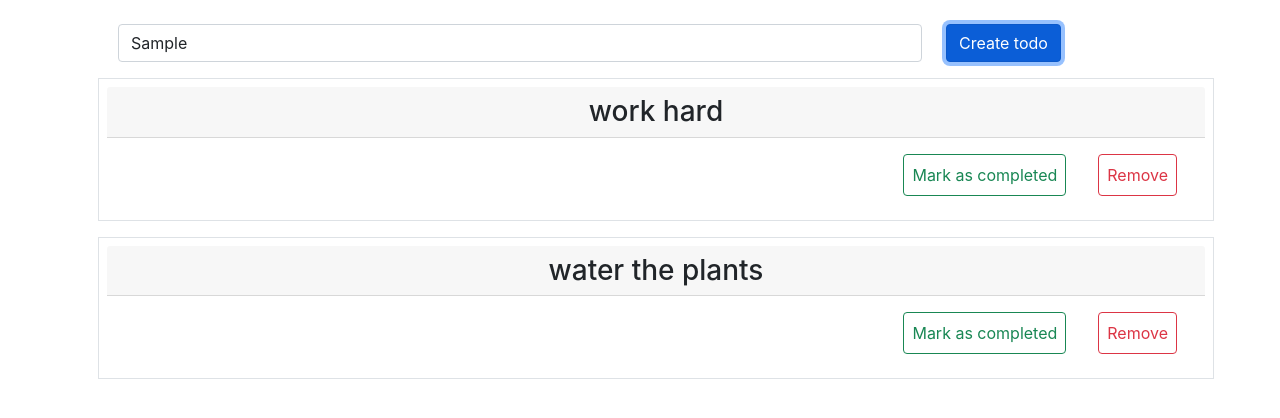
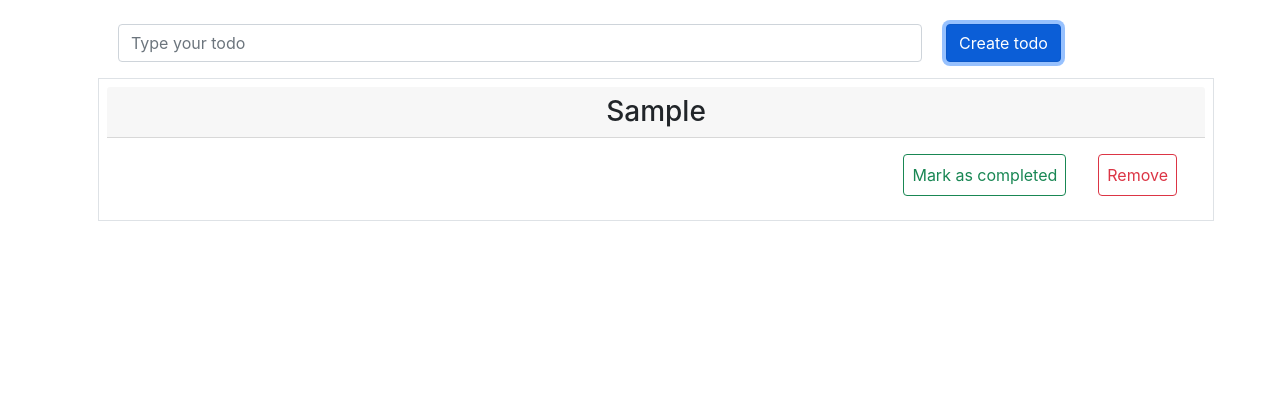
Before and after one commit to avinashgodvin/todo-app, a React (Create React App) app: page / in a window 1280 px wide. Both pictures are taken after typing "Sample" into the empty fields and a click on the button "Create todo". Shown: the top 418 px of the page. Built offline with nearby package versions, Linux system fonts and the light colour scheme.

Commit message:
configured redux and added add and remove todo functinality

```diff
--- a/package.json
+++ b/package.json
@@ -8,7 +8,9 @@
     "@testing-library/user-event": "^13.5.0",
     "react": "^18.1.0",
     "react-dom": "^18.1.0",
+    "react-redux": "^8.0.1",
     "react-scripts": "5.0.1",
+    "redux": "^4.2.0",
     "web-vitals": "^2.1.4"
   },
   "scripts": {
--- a/src/App.js
+++ b/src/App.js
@@ -3,18 +3,11 @@
 import TodoList from "./Components/Todos/TodoList";
 
 function App() {
-  let todos = [
-    {
-      text: "work hard ",
-    },
-    {
-      text : "water the plants"
-    }
-  ];
+
   return (
     <div className="App">
       <NewTodoForm />
-      <TodoList todos={todos}/>
+      <TodoList />
     </div>
   );
 }
--- a/src/Components/Todos/NewTodoForm.js
+++ b/src/Components/Todos/NewTodoForm.js
@@ -1,6 +1,8 @@
 import React, { useState } from "react";
+import { connect } from "react-redux";
+import { createTodo } from "../../redux/actions";
 
-const NewTodoForm = () => {
+const NewTodoForm = ({ todos, onCreatePressed }) => {
   const [inputValue, setInputValue] = useState("");
 
   return (
@@ -16,11 +18,35 @@
           />
         </div>
         <div className="col col-lg-2 d-flex justify-content-start">
-          <button className="btn btn-primary">Create todo</button>
+          <button
+            className="btn btn-primary"
+            onClick={() => {
+              const isDuplicateText = todos.some(
+                (todo) => todo.text === inputValue
+              );
+              if (inputValue !== "" && !isDuplicateText) {
+                onCreatePressed(inputValue);
+                setInputValue("");
+              } else {
+                window.alert(
+                  "Task cannot be blank or duplicate , please enter a valid task name"
+                );
+              }
+              // console.log(todos);
+            }}
+          >
+            Create todo
+          </button>
         </div>
       </div>
     </div>
   );
 };
 
-export default NewTodoForm;
+const mapStateToProps = (state) => ({ todos: state.todos });
+
+const mapDispatchToprops = (dispatch) => ({
+  onCreatePressed: (text) => dispatch(createTodo(text)),
+});
+
+export default connect(mapStateToProps, mapDispatchToprops)(NewTodoForm);
--- a/src/Components/Todos/TodoList.js
+++ b/src/Components/Todos/TodoList.js
@@ -1,14 +1,22 @@
 import React from "react";
 import TodoListItem from "./TodoListItem";
+import { connect } from "react-redux";
+import { removeTodo } from "../../redux/actions";
 
-const TodoList = ({ todos }) => {
+const TodoList = ({ todos = [] , onRemovePressed}) => {
   return (
     <div>
       {todos.map((todo) => (
-        <TodoListItem todo={todo} />
+        <TodoListItem todo={todo} onRemovePressed={onRemovePressed}/>
       ))}
     </div>
   );
 };
 
-export default TodoList;
+const mapStateToProps = (state) => ({ todos: state.todos });
+
+const mapDispatchToProps = (dispatch) => ({
+  onRemovePressed: (text) => dispatch(removeTodo(text)),
+});
+
+export default connect(mapStateToProps, mapDispatchToProps)(TodoList);
--- a/src/Components/Todos/TodoListItem.js
+++ b/src/Components/Todos/TodoListItem.js
@@ -1,17 +1,25 @@
 import React from "react";
 
-const TodoListItem = ({ todo }) => {
+const TodoListItem = ({ todo, onRemovePressed }) => {
   return (
     <div className="container">
-    <div className=" container border  m-3 p-2 ">
-      <h3 className="card-header">{todo.text}</h3>
-      <div className="container d-flex justify-content-end card-text">
-        <button className="btn  btn-outline-success p-2 m-3">Mark as completed</button>
-        <button className="btn btn-outline-danger p-2 m-3">Remove</button>
+      <div className=" container border  m-3 p-2 ">
+        <h3 className="card-header">{todo.text}</h3>
+        <div className="container d-flex justify-content-end card-text">
+          <button className="btn  btn-outline-success p-2 m-3">
+            Mark as completed
+          </button>
+          <button
+            className="btn btn-outline-danger p-2 m-3"
+            onClick={() => {
+              onRemovePressed(todo.text);
+            }}
+          >
+            Remove
+          </button>
+        </div>
       </div>
     </div>
-    </div>
-
   );
 };
 
--- a/src/index.js
+++ b/src/index.js
@@ -3,11 +3,16 @@
 import './index.css';
 import App from './App';
 import reportWebVitals from './reportWebVitals';
+import {Provider} from 'react-redux';
+import { configureStore } from './store';
 
 const root = ReactDOM.createRoot(document.getElementById('root'));
 root.render(
   <React.StrictMode>
+    <Provider store={configureStore()}>
     <App />
+    </Provider>
+
   </React.StrictMode>
 );
 
--- /dev/null
+++ b/src/redux/actions.js
@@ -0,0 +1,13 @@
+export const CREATE_TODO = "CREATE_TODO";
+
+export const createTodo = (text) => ({
+  type: CREATE_TODO,
+  payload: { text },
+});
+
+export const REMOVE_TODO = "REMOVE_TODO";
+
+export const removeTodo = (text) => ({
+  type: REMOVE_TODO,
+  payload: { text },
+});
--- /dev/null
+++ b/src/redux/reducers.js
@@ -0,0 +1,22 @@
+import { CREATE_TODO, REMOVE_TODO } from "../redux/actions";
+
+export const todos = (state = [], action) => {
+  const { type, payload } = action;
+
+  switch (type) {
+    case CREATE_TODO: {
+      const { text } = payload;
+      const newTodo = {
+        text,
+        isCompleted: false,
+      };
+      return state.concat(newTodo);
+    }
+    case REMOVE_TODO: {
+      const { text } = payload;
+      return state.filter((todo) => todo.text !== text);
+    }
+    default:
+      return state;
+  }
+};
--- /dev/null
+++ b/src/store.js
@@ -0,0 +1,12 @@
+import { createStore, combineReducers } from "redux";
+import { todos } from "./redux/reducers";
+
+const reducers = { todos };
+
+const rootReducer = combineReducers(reducers);
+
+export const configureStore = () =>
+  createStore(
+    rootReducer,
+    window.__REDUX_DEVTOOLS_EXTENSION__ && window.__REDUX_DEVTOOLS_EXTENSION__()
+  );
```
Also changed, not shown: 1 other file (tests, documents, lock files or other folders).
